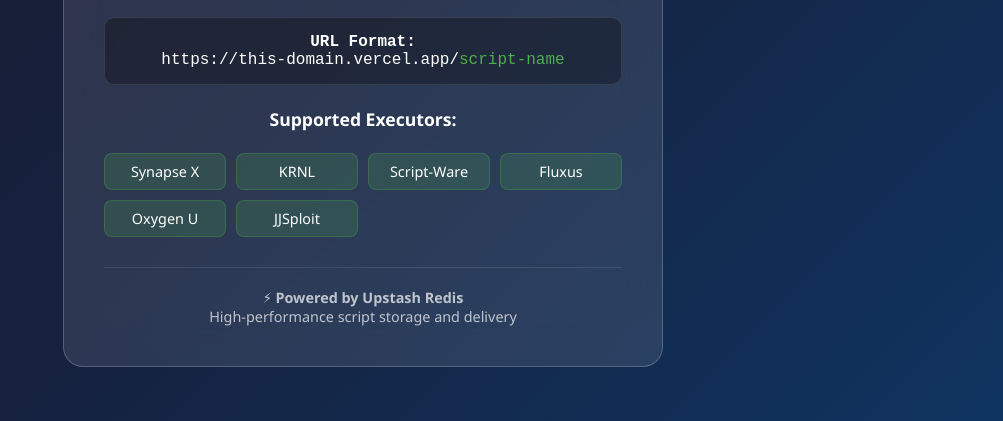
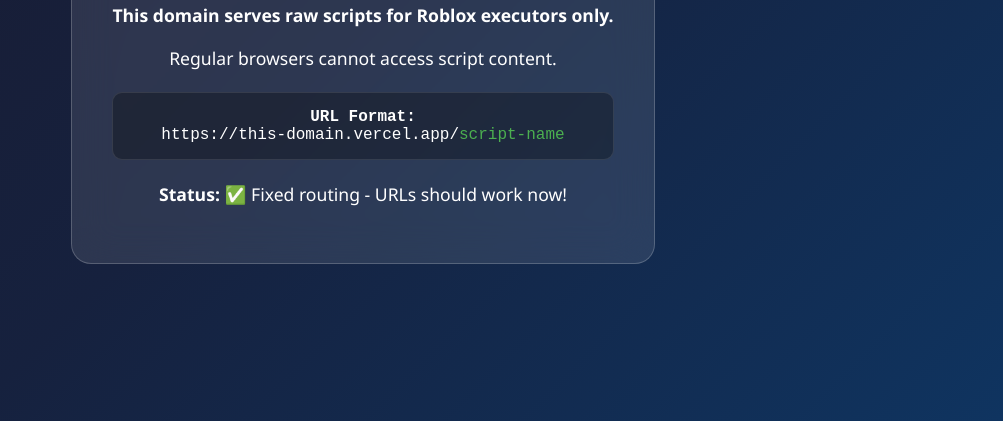
Before and after one commit to Princeks404/script-raw, a website: page public/index.html in a window 1280 px wide. Shown: the part 379-800 px from the top of the page, without its empty margins (277-1280 px from the left). Drawn offline with Linux system fonts and the light colour scheme.

Commit message:
Update index.html

```diff
--- a/public/index.html
+++ b/public/index.html
@@ -36,26 +36,6 @@
             margin: 20px 0;
             border: 1px solid rgba(255,255,255,0.1);
         }
-        .executors {
-            display: grid;
-            grid-template-columns: repeat(auto-fit, minmax(120px, 1fr));
-            gap: 10px;
-            margin: 20px 0;
-        }
-        .executor {
-            background: rgba(76, 175, 80, 0.2);
-            padding: 8px 12px;
-            border-radius: 8px;
-            font-size: 0.9em;
-            border: 1px solid rgba(76, 175, 80, 0.3);
-        }
-        .powered-by {
-            margin-top: 30px;
-            padding-top: 20px;
-            border-top: 1px solid rgba(255,255,255,0.1);
-            font-size: 0.9em;
-            color: rgba(255,255,255,0.7);
-        }
     </style>
 </head>
 <body>
@@ -63,27 +43,14 @@
         <div class="icon">🚫</div>
         <h1>Access Restricted</h1>
         <p><strong>This domain serves raw scripts for Roblox executors only.</strong></p>
-        <p>Regular browsers cannot access script content due to security restrictions.</p>
+        <p>Regular browsers cannot access script content.</p>
 
         <div class="format">
             <strong>URL Format:</strong><br>
             https://this-domain.vercel.app/<span style="color: #4CAF50;">script-name</span>
         </div>
 
-        <p><strong>Supported Executors:</strong></p>
-        <div class="executors">
-            <div class="executor">Synapse X</div>
-            <div class="executor">KRNL</div>
-            <div class="executor">Script-Ware</div>
-            <div class="executor">Fluxus</div>
-            <div class="executor">Oxygen U</div>
-            <div class="executor">JJSploit</div>
-        </div>
-
-        <div class="powered-by">
-            <strong>⚡ Powered by Upstash Redis</strong><br>
-            High-performance script storage and delivery
-        </div>
+        <p><strong>Status:</strong> ✅ Fixed routing - URLs should work now!</p>
     </div>
 </body>
 </html>
```
